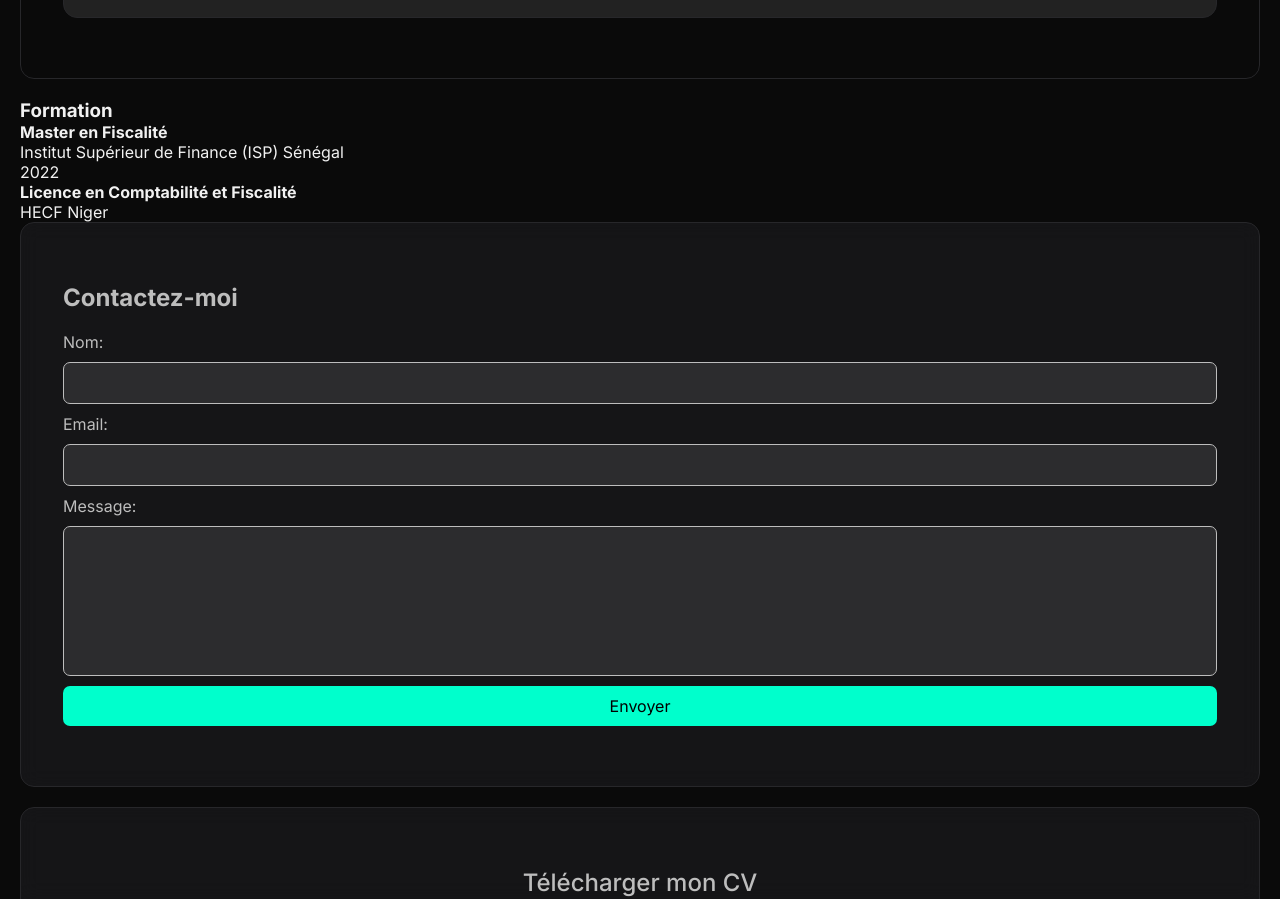
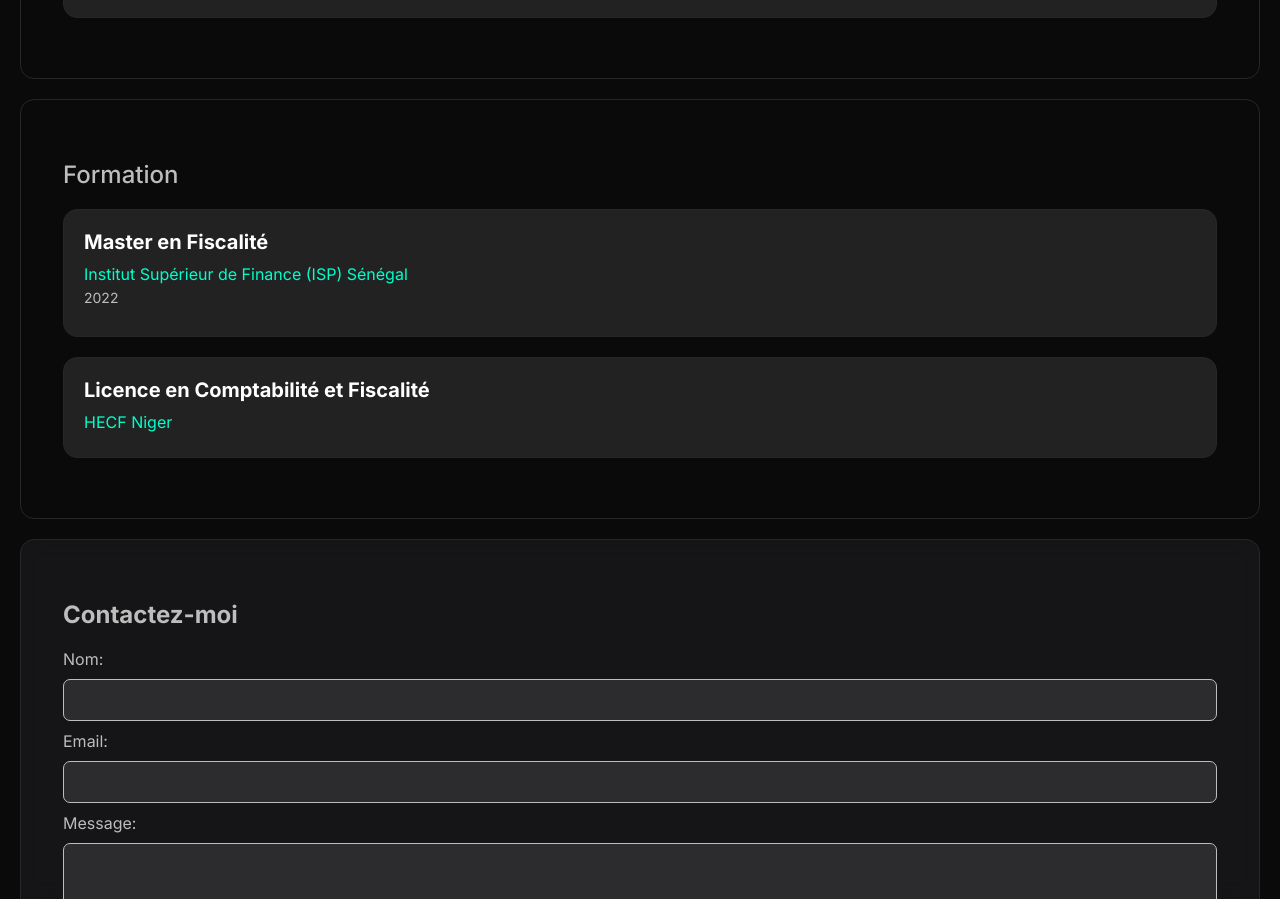
Before and after one commit to abbabz/yacoubouprofil, a plain HTML site: page index.html in a window 1280 px wide. Shown: the part 1582-2481 px from the top of the page. Drawn offline with nearby package versions, Linux system fonts and the light colour scheme; animation ran at ten frames a second.

Commit message:
Update style.css

```diff
--- a/style.css
+++ b/style.css
@@ -278,62 +278,53 @@ main {
     padding-left: 20px;
 }
 
+/* formation/éducation */
 
-/* Section Portfolio */
-.portfolio {
+.education {
     padding: 60px 42px;
-  /*  background: rgba(24, 24, 27, 0.8);*/
     border: 1px solid #27272A;
     border-radius: 14px;
-  /* backdrop-filter: blur(10px);*/
     margin-bottom: 20px;
 }
 
-.portfolio h3 {
+.education h3 {
     color: #BDBDBD;
     font-size: 24px;
     font-weight: 500;
     margin-bottom: 20px;
 }
 
-.portfolio-grid {
+.education-grid {
     display: flex;
-    flex-wrap: wrap;
+    flex-direction: column;
     gap: 20px;
-    justify-content: center;
 }
 
-.portfolio-item {
+.education-item {
     background: rgba(255, 255, 255, 0.1);
     border: 1px solid #27272A;
     border-radius: 14px;
     padding: 20px;
-    max-width: 300px;
-    text-align: center;
-    transition: transform 0.3s ease;
 }
 
-.portfolio-item:hover {
-    transform: scale(1.05);
+.education-item h4 {
+    color: #fff;
+    font-size: 20px;
+    margin-bottom: 10px;
 }
 
-.portfolio-item img {
-    width: 100%;
-    border-radius: 14px;
+.education-item .institute {
+    color: #00ffcc;
+    font-size: 16px;
+    margin-bottom: 5px;
 }
 
-.portfolio-item h4 {
-    color: #fff;
-    font-size: 20px;
-    margin-top: 10px;
+.education-item .date {
+    color: #BDBDBD;
+    font-size: 14px;
+    margin-bottom: 10px;
 }
 
-.portfolio-item p {
-    color: #BDBDBD;
-    font-size: 16px;
-    margin-top: 5px;
-    text-align: justify;
-}
 
 /* Section Contact */
 .contact {
```
